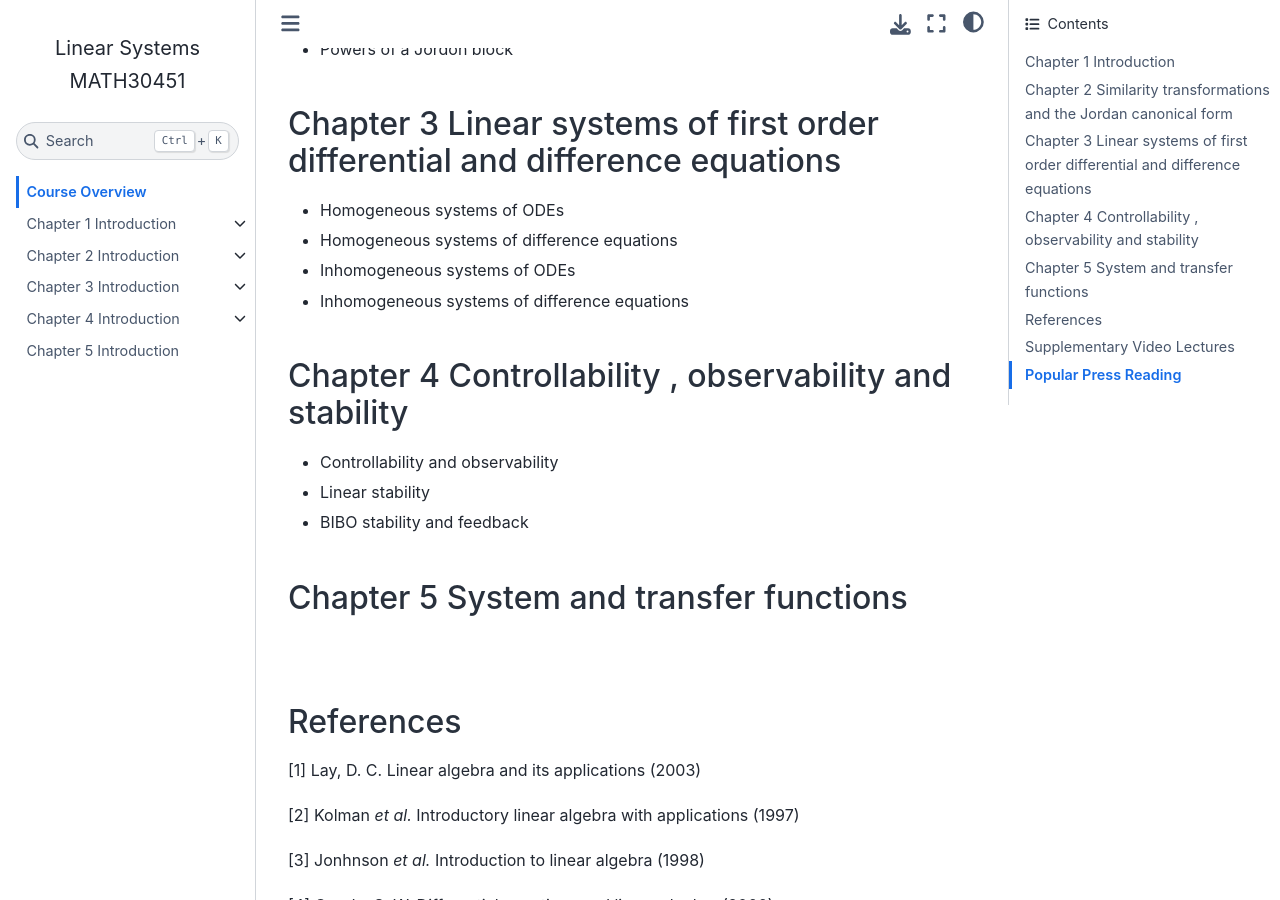
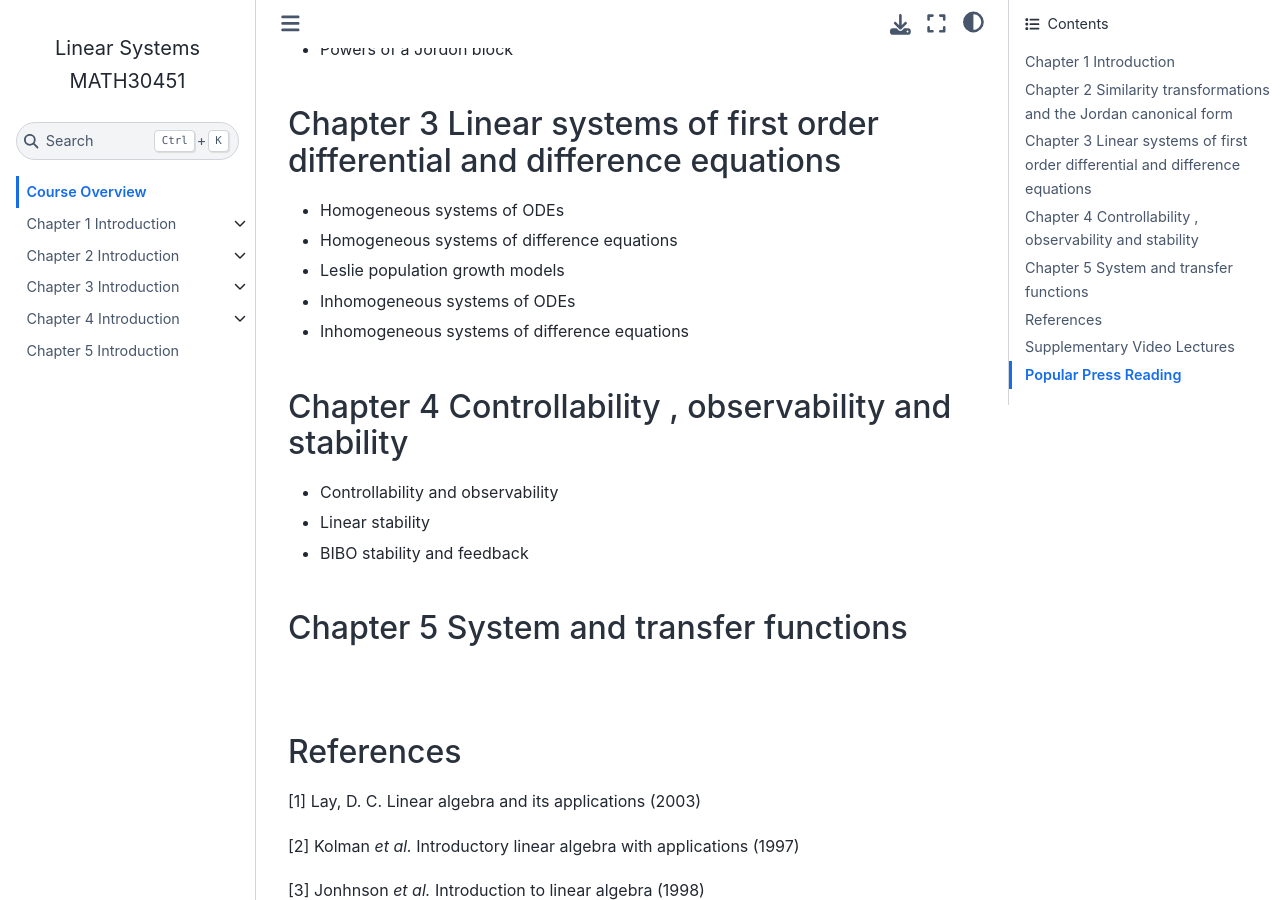
Before and after one commit to jjcrofts77/Linear-Systems-MATH30451, a Jupyter Book: the page built from intro.md, in a window 1280 px wide and 900 px high, scrolled down 562 px. Built offline with Jupyter Book 1.0.4 settings and Sphinx 7.4.7 and the Sphinx Book theme 1.1.4, drawn with Linux system fonts in a browser that asks for light colours.

Commit message:
Update intro.md

```diff
--- a/intro.md
+++ b/intro.md
@@ -17,6 +17,7 @@ This Jupyterbook provides the course notes for the third year module Linear Syst
 ### Chapter 3 Linear systems of first order differential and difference equations
    - Homogeneous systems of ODEs
    - Homogeneous systems of difference equations
+   - Leslie population growth models
    - Inhomogeneous systems of ODEs
    - Inhomogeneous systems of difference equations
 
```
